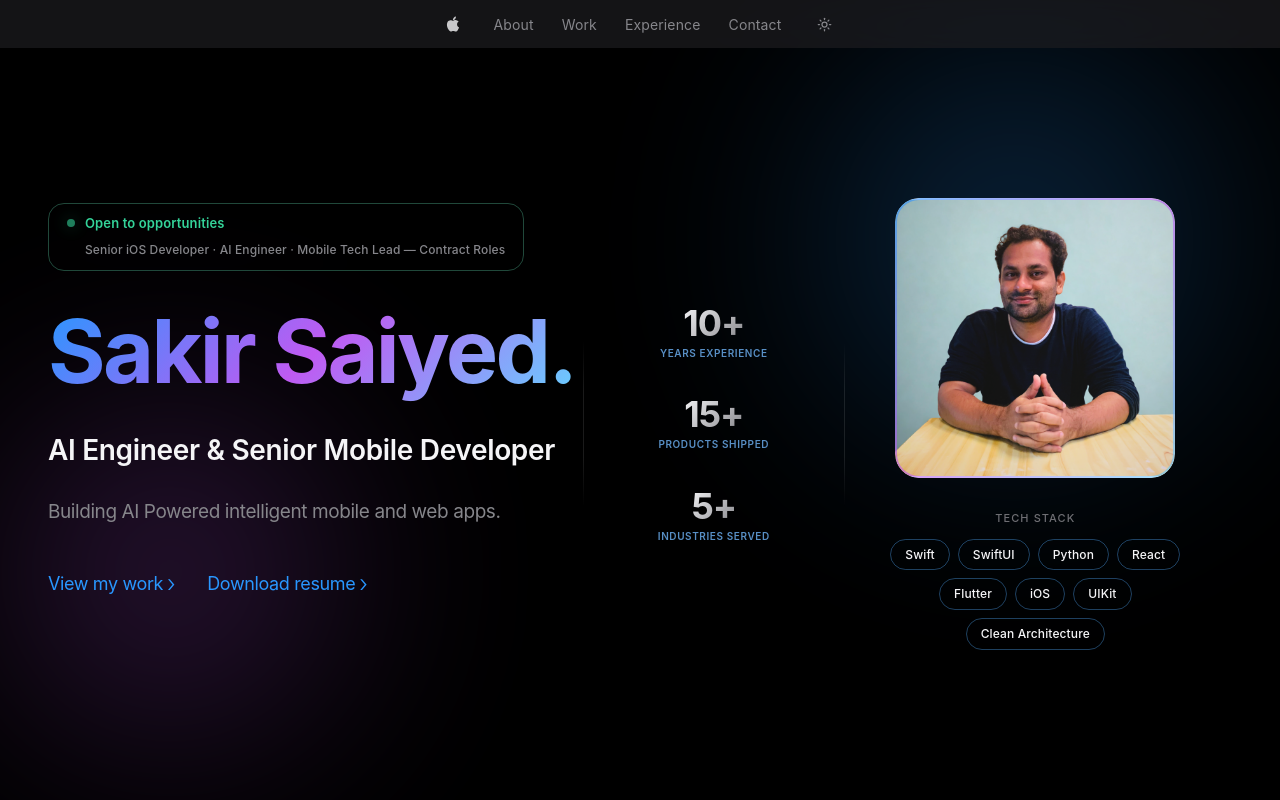
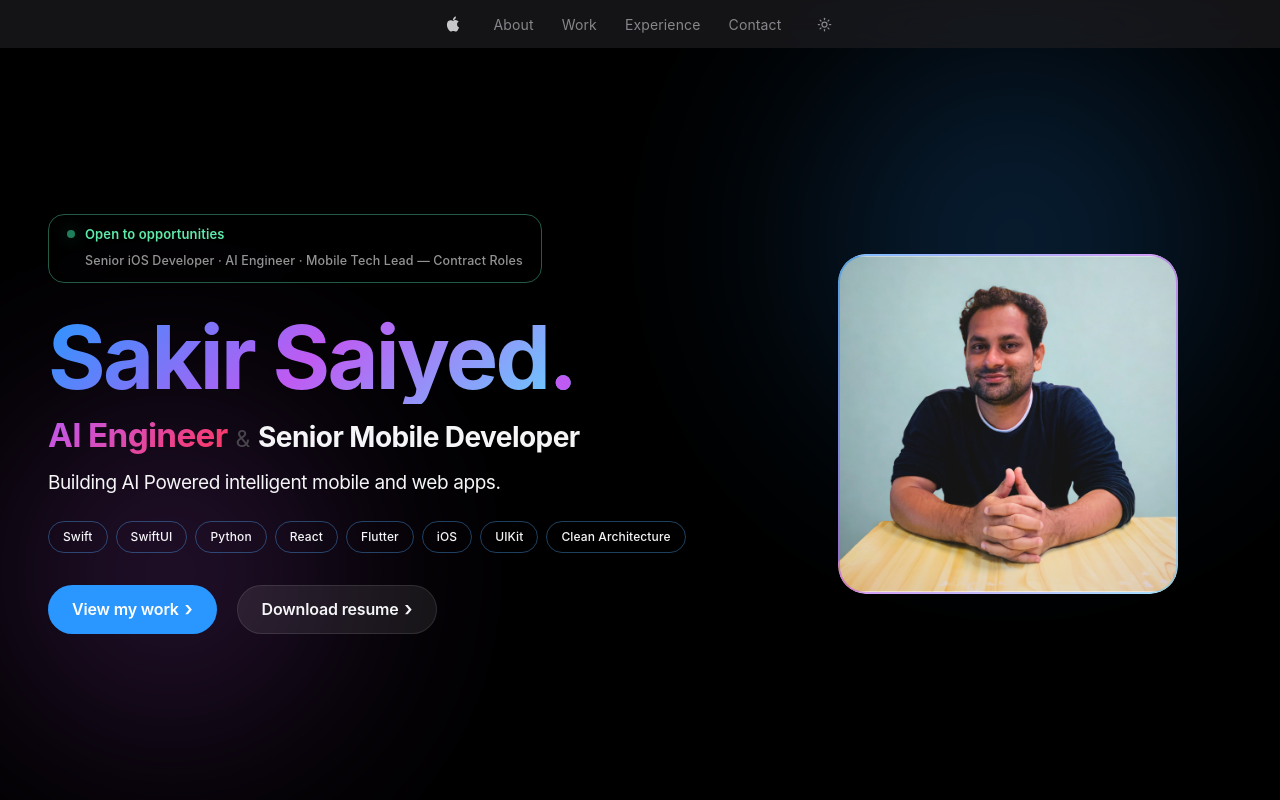
Before and after one commit to shaqir/sakir-portfolio-website, a React (Vite) app: page / in a window 1280 px wide. Shown: the top 800 px of the page. Built offline with nearby package versions, Linux system fonts and the light colour scheme.

Commit message:
feat: redesign hero with 2-column layout, split role colors, and CTA buttons

```diff
--- a/src/App.jsx
+++ b/src/App.jsx
@@ -18,8 +18,8 @@ export default function App() {
       <Navbar theme={theme} toggleTheme={toggleTheme} />
       <main>
         <Hero />
+        <About />
         <Projects />
-        <About />
         <Skills />
         <Experience />
         <Achievements />
--- a/src/sections/Hero.css
+++ b/src/sections/Hero.css
@@ -126,8 +126,8 @@
   max-width: var(--container-wide);
   margin: 0 auto;
   display: grid;
-  grid-template-columns: 1.1fr auto 0.8fr;
-  gap: clamp(2rem, 3.5vw, 3rem);
+  grid-template-columns: 1.2fr 0.8fr;
+  gap: clamp(3rem, 5vw, 6rem);
   align-items: center;
 }
 
@@ -144,11 +144,11 @@
   display: flex;
   flex-direction: column;
   gap: 0.5rem;
-  margin-bottom: 2rem;
+  margin-bottom: 1.75rem;
   padding: 10px 18px 12px;
   border-radius: 16px;
-  border: 1px solid color-mix(in srgb, #34d399 25%, var(--border));
-  background: color-mix(in srgb, #34d399 5%, var(--bg-card));
+  border: 1px solid color-mix(in srgb, #34d399 35%, var(--border));
+  background: color-mix(in srgb, #34d399 8%, var(--bg-card));
   backdrop-filter: blur(12px);
   animation: fadeUp 1.2s var(--ease-apple) both;
 }
@@ -185,27 +185,27 @@
   font-family: var(--font-body);
   font-size: 13px;
   font-weight: 600;
-  color: #34d399;
+  color: #5eeaa8;
   letter-spacing: 0.01em;
 }
 
 .hero__availability-roles {
   font-family: var(--font-body);
-  font-size: 12px;
+  font-size: 12.5px;
   font-weight: 500;
-  color: var(--text-secondary);
+  color: var(--text-primary);
+  opacity: 0.6;
   letter-spacing: 0.01em;
   padding-left: 1.125rem;
 }
 
 .hero__headline {
   font-family: var(--font-display);
-  font-size: clamp(3.25rem, 7vw, 5.5rem);
+  font-size: clamp(3.5rem, 7vw, 5.5rem);
   font-weight: 700;
   letter-spacing: -0.03em;
-  line-height: 1.1;
-  padding-bottom: 0.08em;
-  margin-bottom: 1.5rem;
+  line-height: 1.05;
+  margin-bottom: 0.75rem;
   animation: heroBlurIn 1.4s var(--ease-apple) both;
   background: linear-gradient(
     135deg,
@@ -220,136 +220,176 @@
   box-decoration-break: clone;
 }
 
+.hero__headline-dot {
+  -webkit-text-fill-color: var(--gradient-purple);
+}
+
 .hero__subhead {
-  font-family: var(--font-display);
-  font-size: clamp(22px, 2.4vw, 28px);
-  font-weight: 600;
-  letter-spacing: -0.012em;
-  line-height: 1.4;
-  color: var(--text-primary);
-  margin-bottom: 1.75rem;
+  display: flex;
+  align-items: baseline;
+  gap: 0.5rem;
+  flex-wrap: wrap;
+  margin-bottom: 0.75rem;
   animation: fadeUp 1.2s var(--ease-apple) both;
 }
 
-.hero__subhead-line {
+.hero__role {
+  font-family: var(--font-display);
+  font-weight: 700;
+  letter-spacing: -0.02em;
+  line-height: 1.2;
+}
+
+.hero__role--ai {
+  font-size: clamp(24px, 2.6vw, 34px);
+  background: linear-gradient(135deg, var(--gradient-purple), var(--gradient-pink));
+  -webkit-background-clip: text;
+  background-clip: text;
+  -webkit-text-fill-color: transparent;
+}
+
+.hero__role--mobile {
+  font-size: clamp(20px, 2.2vw, 28px);
   color: var(--text-primary);
 }
 
-.hero__subhead-amp {
+.hero__role-amp {
+  font-family: var(--font-display);
+  font-size: clamp(18px, 1.8vw, 24px);
+  font-weight: 400;
   color: var(--text-tertiary);
-  font-weight: 400;
+  opacity: 0.6;
 }
 
 .hero__tagline {
   font-family: var(--font-body);
   font-size: 19px;
   font-weight: 400;
-  color: var(--text-secondary);
+  color: var(--text-primary);
+  opacity: 0.65;
   line-height: 1.5;
   letter-spacing: -0.022em;
-  max-width: 480px;
-  margin-bottom: 2.75rem;
+  max-width: 520px;
+  margin-bottom: 1.5rem;
   animation: fadeUp 1.2s var(--ease-apple) both;
 }
 
-.hero__actions {
-  display: flex;
-  gap: 2rem;
-  margin-bottom: 3rem;
+/* ─── Tech pills (moved to left column) ─── */
+
+.hero__tech {
+  margin-bottom: 2rem;
   animation: fadeUp 1.2s var(--ease-apple) both;
 }
 
-.hero__actions .link-arrow {
-  font-size: 18px;
+.hero__tech-pills {
+  display: flex;
+  flex-wrap: wrap;
+  gap: 0.5rem;
+}
+
+.hero__tech-pill {
+  font-family: var(--font-mono);
+  font-size: 12px;
+  font-weight: 500;
+  letter-spacing: 0.01em;
+  color: var(--text-primary);
+  padding: 6px 14px;
+  border-radius: 100px;
+  border: 1px solid color-mix(in srgb, var(--accent) 30%, var(--border));
+  background: linear-gradient(
+    135deg,
+    color-mix(in srgb, var(--gradient-blue) 6%, var(--bg-card)),
+    color-mix(in srgb, var(--gradient-purple) 6%, var(--bg-card))
+  );
+  backdrop-filter: blur(12px);
+  transition: all 0.35s var(--ease-out-expo);
+  cursor: default;
+}
+
+.hero__tech-pill:hover {
+  border-color: color-mix(in srgb, var(--accent) 60%, transparent);
+  background: linear-gradient(
+    135deg,
+    color-mix(in srgb, var(--gradient-blue) 14%, var(--bg-card)),
+    color-mix(in srgb, var(--gradient-purple) 14%, var(--bg-card))
+  );
+  transform: translateY(-2px);
+  box-shadow:
+    0 4px 16px color-mix(in srgb, var(--gradient-blue) 12%, transparent),
+    0 0 0 1px color-mix(in srgb, var(--accent) 10%, transparent);
+}
+
+/* ─── CTA buttons ─── */
+
+.hero__actions {
+  display: flex;
+  gap: 1.25rem;
+  animation: fadeUp 1.2s var(--ease-apple) both;
+}
+
+.hero__cta-primary,
+.hero__cta-secondary {
+  display: inline-flex;
+  align-items: center;
+  gap: 0.35rem;
+  font-family: var(--font-body);
+  font-size: 16px;
+  font-weight: 600;
+  padding: 12px 24px;
+  border-radius: 100px;
+  transition: all 0.35s var(--ease-out-expo);
+  letter-spacing: -0.01em;
+}
+
+.hero__cta-primary {
+  background: var(--accent);
+  color: #fff;
+}
+
+.hero__cta-primary:hover {
+  background: var(--accent-hover);
+  transform: translateY(-2px);
+  box-shadow: 0 8px 24px color-mix(in srgb, var(--accent) 30%, transparent);
+}
+
+.hero__cta-secondary {
+  background: var(--tag-bg);
+  color: var(--text-primary);
+  border: 1px solid var(--border);
+}
+
+.hero__cta-secondary:hover {
+  border-color: color-mix(in srgb, var(--accent) 40%, var(--border));
+  background: var(--card-hover);
+  transform: translateY(-2px);
+}
+
+.hero__cta-arrow {
+  font-size: 20px;
+  line-height: 1;
+  transition: transform 0.3s var(--ease-out-expo);
+}
+
+.hero__cta-primary:hover .hero__cta-arrow,
+.hero__cta-secondary:hover .hero__cta-arrow {
+  transform: translateX(3px);
 }
 
 /* ═══════════════════════════════════════════
-   CENTER — Stats (vertical)
-   ═══════════════════════════════════════════ */
-.hero__stats-col {
-  position: relative;
-  display: flex;
-  flex-direction: column;
-  align-items: center;
-  justify-content: center;
-  gap: 2.25rem;
-  padding: 2rem 1.5rem;
-  animation: fadeUp 1.2s var(--ease-apple) both;
-}
-
-.hero__stats-col::before,
-.hero__stats-col::after {
-  content: '';
-  position: absolute;
-  top: 50%;
-  transform: translateY(-50%);
-  width: 1px;
-  height: 55%;
-  background: linear-gradient(
-    to bottom,
-    transparent 0%,
-    var(--border) 30%,
-    var(--border) 70%,
-    transparent 100%
-  );
-}
-
-.hero__stats-col::before {
-  left: calc(-1 * clamp(2.5rem, 4vw, 3.5rem));
-}
-
-.hero__stats-col::after {
-  right: calc(-1 * clamp(2.5rem, 4vw, 3.5rem));
-}
-
-.hero__stat {
-  display: flex;
-  flex-direction: column;
-  align-items: center;
-  gap: 0.3rem;
-  text-align: center;
-}
-
-.hero__stat-number {
-  font-family: var(--font-display);
-  font-size: 36px;
-  font-weight: 700;
-  letter-spacing: -0.03em;
-  color: var(--text-primary);
-  line-height: 1;
-  background: linear-gradient(135deg, var(--text-primary) 0%, var(--text-secondary) 100%);
-  -webkit-background-clip: text;
-  background-clip: text;
-  -webkit-text-fill-color: transparent;
-}
-
-.hero__stat-label {
-  font-size: 10px;
-  color: color-mix(in srgb, var(--gradient-blue) 50%, var(--text-secondary));
-  letter-spacing: 0.06em;
-  text-transform: uppercase;
-  font-weight: 600;
-}
-
-/* ═══════════════════════════════════════════
-   RIGHT — Sidebar (Photo + Tech)
+   RIGHT — Photo
    ═══════════════════════════════════════════ */
 .hero__sidebar {
   display: flex;
   flex-direction: column;
   align-items: center;
-  gap: 2rem;
-}
-
-.hero__photo-col {
   animation: heroScaleIn 1.4s var(--ease-apple) both;
 }
 
 .hero__photo-frame {
   position: relative;
-  border-radius: 24px;
+  border-radius: 28px;
   overflow: hidden;
-  max-width: 280px;
+  max-width: 340px;
   width: 100%;
 }
 
@@ -358,7 +398,7 @@
   content: '';
   position: absolute;
   inset: 0;
-  border-radius: 24px;
+  border-radius: 28px;
   padding: 2px;
   background: linear-gradient(
     135deg,
@@ -403,74 +443,13 @@
   height: auto;
   aspect-ratio: 1;
   object-fit: cover;
-  border-radius: 24px;
+  border-radius: 28px;
   display: block;
   transition: transform 0.6s var(--ease-out-expo);
 }
 
 .hero__photo-frame:hover .hero__photo {
   transform: scale(1.02);
-}
-
-/* ═══════════════════════════════════════════
-   TECH SKILLS (right column)
-   ═══════════════════════════════════════════ */
-.hero__tech {
-  display: flex;
-  flex-direction: column;
-  align-items: center;
-  gap: 0.75rem;
-  animation: fadeUp 1.2s var(--ease-apple) both;
-  width: 100%;
-  max-width: 320px;
-}
-
-.hero__tech-label {
-  font-family: var(--font-mono);
-  font-size: 11px;
-  font-weight: 500;
-  color: var(--text-tertiary);
-  text-transform: uppercase;
-  letter-spacing: 0.1em;
-}
-
-.hero__tech-pills {
-  display: flex;
-  flex-wrap: wrap;
-  justify-content: center;
-  gap: 0.5rem;
-}
-
-.hero__tech-pill {
-  font-family: var(--font-mono);
-  font-size: 12px;
-  font-weight: 500;
-  letter-spacing: 0.01em;
-  color: var(--text-primary);
-  padding: 6px 14px;
-  border-radius: 100px;
-  border: 1px solid color-mix(in srgb, var(--accent) 30%, var(--border));
-  background: linear-gradient(
-    135deg,
-    color-mix(in srgb, var(--gradient-blue) 6%, var(--bg-card)),
-    color-mix(in srgb, var(--gradient-purple) 6%, var(--bg-card))
-  );
-  backdrop-filter: blur(12px);
-  transition: all 0.35s var(--ease-out-expo);
-  cursor: default;
-}
-
-.hero__tech-pill:hover {
-  border-color: color-mix(in srgb, var(--accent) 60%, transparent);
-  background: linear-gradient(
-    135deg,
-    color-mix(in srgb, var(--gradient-blue) 14%, var(--bg-card)),
-    color-mix(in srgb, var(--gradient-purple) 14%, var(--bg-card))
-  );
-  transform: translateY(-2px);
-  box-shadow:
-    0 4px 16px color-mix(in srgb, var(--gradient-blue) 12%, transparent),
-    0 0 0 1px color-mix(in srgb, var(--accent) 10%, transparent);
 }
 
 /* ═══════════════════════════════════════════
@@ -515,24 +494,12 @@
     order: 2;
   }
 
-  .hero__stats-col {
-    order: 3;
-    flex-direction: row;
-    gap: 2.5rem;
-    border-left: none;
-    border-right: none;
-    border-top: 1px solid var(--border);
-    border-bottom: 1px solid var(--border);
-    padding: 1.5rem 0;
-    justify-content: center;
-  }
-
   .hero__sidebar {
     order: 1;
   }
 
   .hero__photo-frame {
-    max-width: 220px;
+    max-width: 240px;
   }
 
   .hero__tagline {
@@ -543,10 +510,6 @@
     justify-content: center;
   }
 
-  .hero__tech {
-    max-width: 100%;
-  }
-
   .hero__tech-pills {
     justify-content: center;
   }
@@ -555,19 +518,18 @@
 @media (max-width: 480px) {
   .hero__actions {
     flex-direction: column;
-    gap: 1rem;
+    gap: 0.75rem;
     align-items: center;
+    width: 100%;
   }
 
-  .hero__stats {
-    flex-direction: column;
-    gap: 1.25rem;
-    align-items: center;
+  .hero__cta-primary,
+  .hero__cta-secondary {
+    width: 100%;
+    justify-content: center;
   }
 
   .hero__availability {
-    flex-wrap: wrap;
-    justify-content: center;
     text-align: center;
   }
 
--- a/src/sections/Hero.jsx
+++ b/src/sections/Hero.jsx
@@ -1,10 +1,8 @@
-import { siteConfig, heroStats, heroTechSkills } from '@data/siteData'
+import { siteConfig, heroTechSkills } from '@data/siteData'
 import profilePhoto from '@assets/profile.png'
 import './Hero.css'
 
 export default function Hero() {
-  const [titlePart1, titlePart2] = siteConfig.title.split(' and ')
-
   return (
     <section className="hero" id="hero">
       {/* Animated gradient orbs */}
@@ -24,59 +22,21 @@ export default function Hero() {
           </div>
 
           <h1 className="hero__headline" style={{ animationDelay: '0.35s' }}>
-            {siteConfig.name}.
+            {siteConfig.name}
+            <span className="hero__headline-dot">.</span>
           </h1>
 
           <p className="hero__subhead" style={{ animationDelay: '0.5s' }}>
-            <span className="hero__subhead-line">{titlePart1}</span>
-            {titlePart2 && (
-              <>
-                <span className="hero__subhead-amp"> & </span>
-                <span className="hero__subhead-line">{titlePart2}</span>
-              </>
-            )}
+            <span className="hero__role hero__role--ai">AI Engineer</span>
+            <span className="hero__role-amp">&</span>
+            <span className="hero__role hero__role--mobile">Senior Mobile Developer</span>
           </p>
 
           <p className="hero__tagline" style={{ animationDelay: '0.65s' }}>
             {siteConfig.tagline}
           </p>
 
-          <div className="hero__actions" style={{ animationDelay: '0.8s' }}>
-            <a href="#projects" className="link-arrow">
-              View my work
-            </a>
-            <a href={siteConfig.resumeUrl} download className="link-arrow">
-              Download resume
-            </a>
-          </div>
-        </div>
-
-        {/* Center — Stats (vertical) */}
-        <div className="hero__stats-col" style={{ animationDelay: '0.95s' }}>
-          {heroStats.map((stat) => (
-            <div className="hero__stat" key={stat.label}>
-              <span className="hero__stat-number">{stat.number}</span>
-              <span className="hero__stat-label">{stat.label}</span>
-            </div>
-          ))}
-        </div>
-
-        {/* Right — Photo + Tech */}
-        <div className="hero__sidebar" style={{ animationDelay: '0.5s' }}>
-          <div className="hero__photo-col">
-            <div className="hero__photo-frame">
-              <img
-                src={profilePhoto}
-                alt={siteConfig.name}
-                className="hero__photo"
-                width="280"
-                height="280"
-              />
-            </div>
-          </div>
-
-          <div className="hero__tech" style={{ animationDelay: '1.1s' }}>
-            <span className="hero__tech-label">Tech Stack</span>
+          <div className="hero__tech" style={{ animationDelay: '0.8s' }}>
             <div className="hero__tech-pills">
               {heroTechSkills.map((skill) => (
                 <span className="hero__tech-pill" key={skill}>
@@ -85,6 +45,30 @@ export default function Hero() {
               ))}
             </div>
           </div>
+
+          <div className="hero__actions" style={{ animationDelay: '0.95s' }}>
+            <a href="#projects" className="hero__cta-primary">
+              View my work
+              <span className="hero__cta-arrow">&rsaquo;</span>
+            </a>
+            <a href={siteConfig.resumeUrl} download className="hero__cta-secondary">
+              Download resume
+              <span className="hero__cta-arrow">&rsaquo;</span>
+            </a>
+          </div>
+        </div>
+
+        {/* Right — Photo */}
+        <div className="hero__sidebar" style={{ animationDelay: '0.5s' }}>
+          <div className="hero__photo-frame">
+            <img
+              src={profilePhoto}
+              alt={siteConfig.name}
+              className="hero__photo"
+              width="340"
+              height="340"
+            />
+          </div>
         </div>
       </div>
     </section>
```
